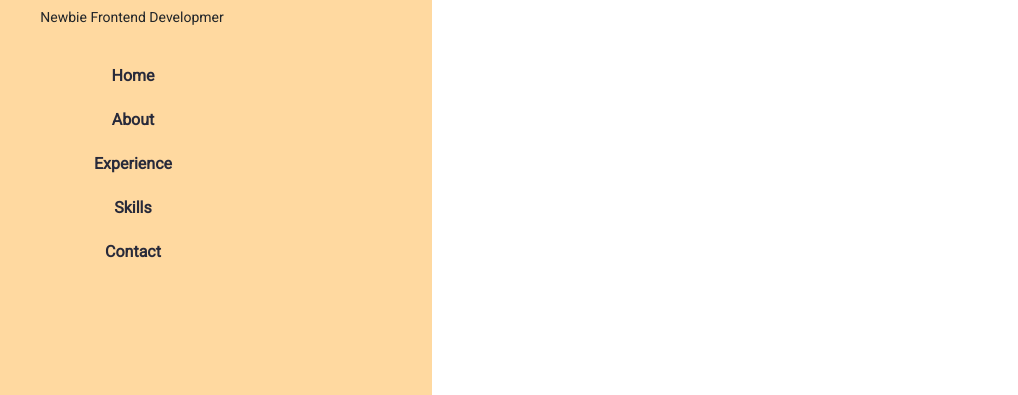
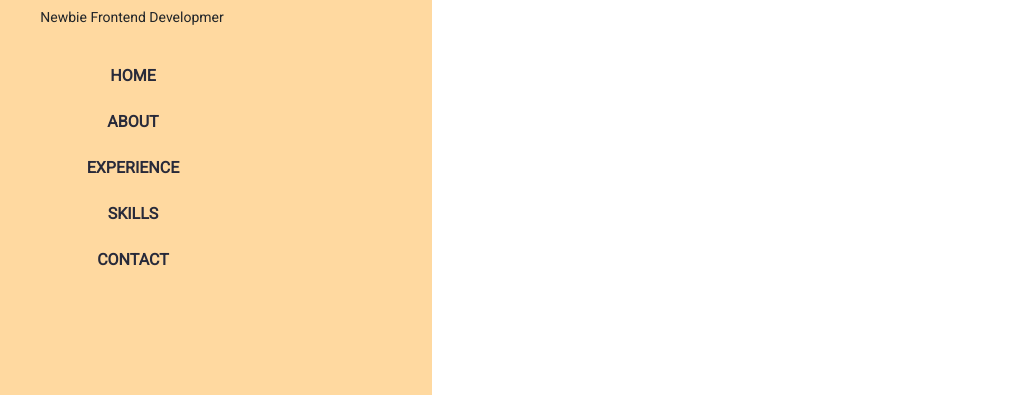
Before and after one commit to andikasanjaya/still-studying, a plain HTML site: page index.html in a window 1280 px wide. Shown: the part 405-800 px from the top of the page, without its empty margins (168-1186 px from the left). Drawn offline with nearby package versions, Linux system fonts and the light colour scheme.

Commit message:
update navbar link

```diff
--- a/Css/style.css
+++ b/Css/style.css
@@ -51,14 +51,28 @@ nav ul li {
 nav ul li a{
     text-decoration: none;
     font-weight: bold;
+    font-size: 16px;
     color: #282A3A;
-    padding: 10px 20px;
+    cursor: pointer;
 }
 
-nav ul li a:hover{
-    color: white;
-    transition: 1ms;
+nav ul li a::after{
+    content: '';
+    height: 2px;
+    width: 0%;
+    background-color: #064663;
+    display: block;
+    transition: .5s ease-in-out;
 }
+
+nav ul li a:hover::after{
+    content: '';
+    height: 2px;
+    width: 100%;
+    background-color: #064663;
+    display: block;
+}
+
 .social {
     padding-top: 140px;
     text-align: center;
--- a/index.html
+++ b/index.html
@@ -21,11 +21,11 @@
             <h3>Andika Sanjaya</h3>
             <p>Newbie Frontend Developmer</p>
             <ul>
-                <li><a href="#">Home</a></li>
-                <li><a href="#About">About</a></li>
-                <li><a href="#experience">Experience</a></li>
-                <li><a href="#skills">Skills</a></li>
-                <li><a href="#contact">Contact</a></li>
+                <li><a href="#">HOME</a></li>
+                <li><a href="#About">ABOUT</a></li>
+                <li><a href="#experience">EXPERIENCE</a></li>
+                <li><a href="#skills">SKILLS</a></li>
+                <li><a href="#contact">CONTACT</a></li>
             </ul>
         </nav>
         <footer>
@@ -200,6 +200,7 @@
 </div>
 </body>
 
+<script src="https://cdnjs.cloudflare.com/ajax/libs/OwlCarousel2/2.3.4/owl.carousel.min.js" integrity="sha512-bPs7Ae6pVvhOSiIcyUClR7/q2OAsRiovw4vAkX+zJbw3ShAeeqezq50RIIcIURq7Oa20rW2n2q+fyXBNcU9lrw==" crossorigin="anonymous" referrerpolicy="no-referrer"></script>
 <script src="https://cdn.jsdelivr.net/npm/@popperjs/core@2.11.6/dist/umd/popper.min.js" integrity="sha384-oBqDVmMz9ATKxIep9tiCxS/Z9fNfEXiDAYTujMAeBAsjFuCZSmKbSSUnQlmh/jp3" crossorigin="anonymous"></script>
 <script src="https://cdn.jsdelivr.net/npm/bootstrap@5.2.2/dist/js/bootstrap.min.js" integrity="sha384-IDwe1+LCz02ROU9k972gdyvl+AESN10+x7tBKgc9I5HFtuNz0wWnPclzo6p9vxnk" crossorigin="anonymous"></script>
 </html>
```
